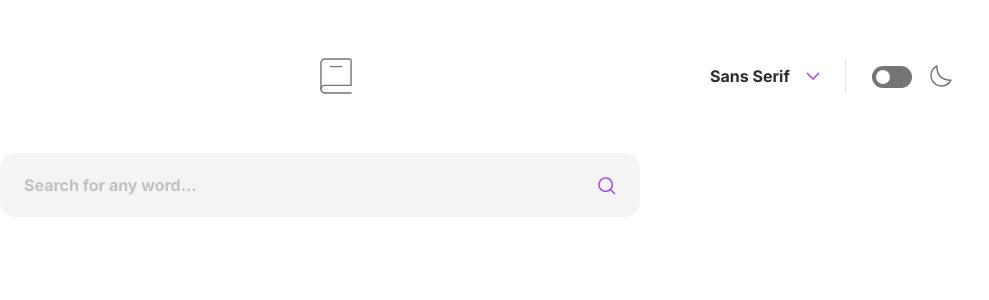
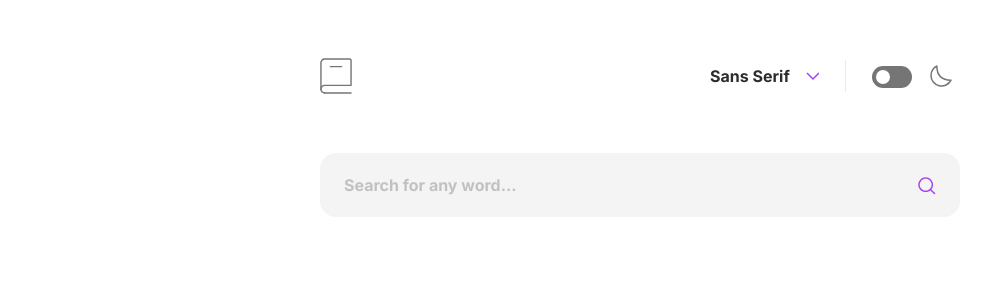
Before and after one commit to xhundo/dictionary, a React (Vite) app: page / in a window 1280 px wide. Shown: the top 300 px of the page, without its empty margins (0-989 px from the left). Built offline with nearby package versions, Linux system fonts and the light colour scheme.

Commit message:
refactor: root classnames

```diff
--- a/src/Root.tsx
+++ b/src/Root.tsx
@@ -16,8 +16,10 @@ const Root: React.FC<{
   return (
     <div
       className={`${
-        themeMode!.theme === 'dark' ? 'bg-lightblk' : 'bg-white'
-      } h-screen`}
+        themeMode!.theme === 'dark'
+          ? 'bg-liteblk duration-700'
+          : 'bg-white duration-700'
+      } flex h-screen flex-col`}
       onClick={handleDrop}
     >
       {children}
```
